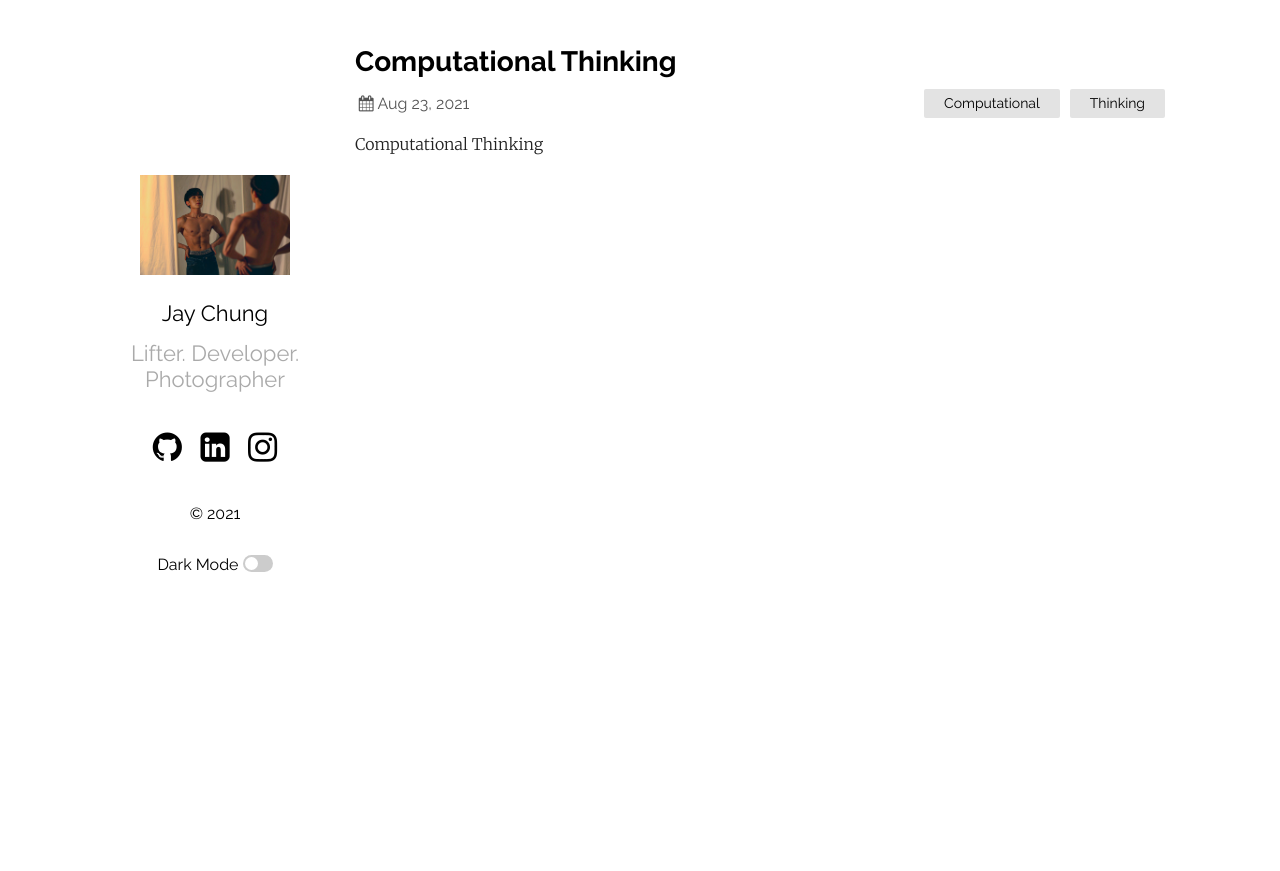
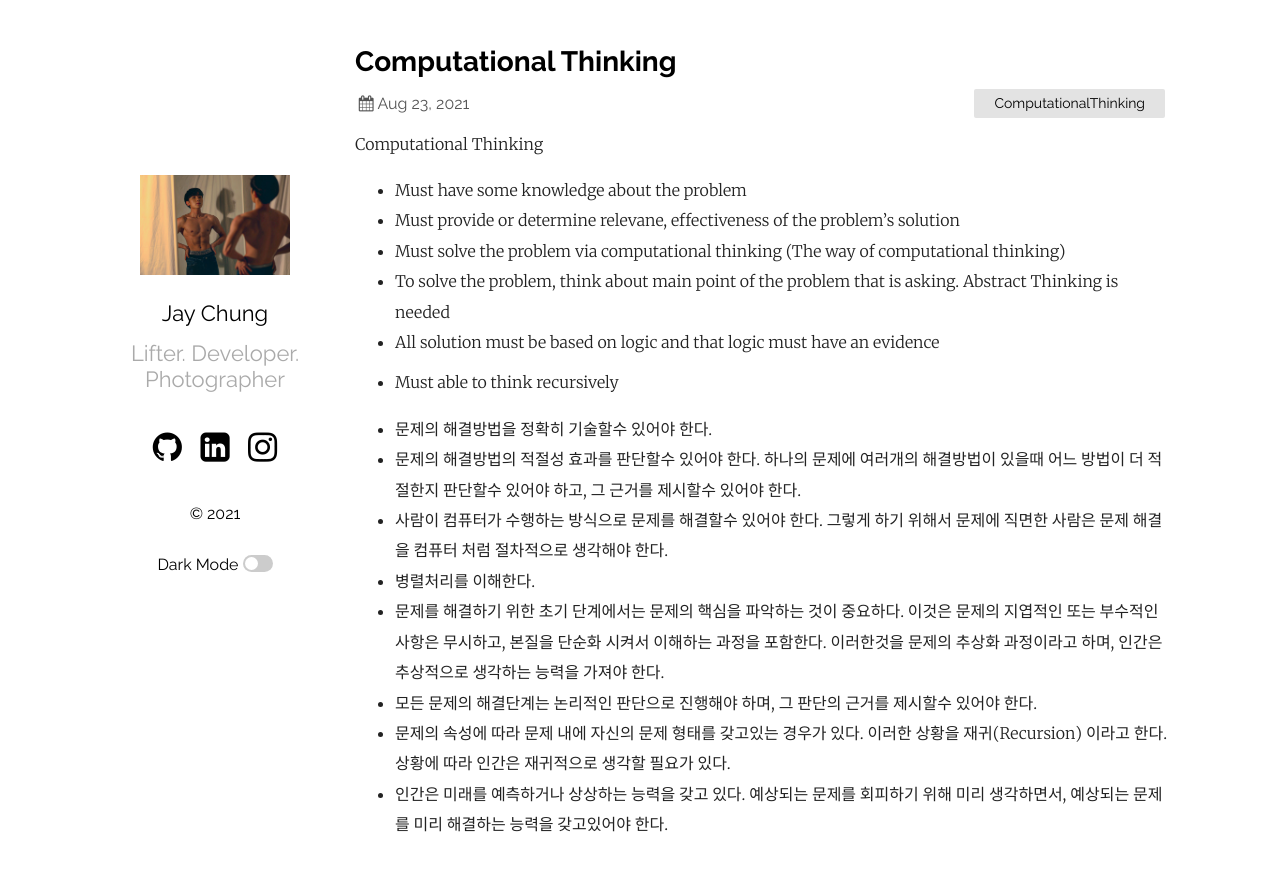
Before and after one commit to healthgongdoll/healthgongdoll.github.io, a Jekyll site: the page built from _posts/2021-08-23-Computational Thinking.markdown, in a window 1280 px wide. Shown: the top 871 px of the page. Built offline with Jekyll 4.4.1, drawn with Linux system fonts in a browser that asks for light colours.

Commit message:
New Blog Update

```diff
--- a/_posts/2021-08-23-Computational Thinking.markdown
+++ b/_posts/2021-08-23-Computational Thinking.markdown
@@ -2,9 +2,27 @@
 layout: post
 title:  "Computational Thinking"
 date:   2021-08-23 16:26:36 +0530
-categories: Computational Thinking
+categories: ComputationalThinking
 ---
 Computational Thinking
+
+- Must have some knowledge about the problem
+- Must provide or determine relevane, effectiveness of the problem's solution
+- Must solve the problem via computational thinking (The way of computational thinking)
+- To solve the problem, think about main point of the problem that is asking. Abstract Thinking is needed
+- All solution must be based on logic and that logic must have an evidence
+- Must able to think recursively
+
+- 문제의 해결방법을 정확히 기술할수 있어야 한다.
+- 문제의 해결방법의 적절성 효과를 판단할수 있어야 한다. 하나의 문제에 여러개의 해결방법이 있을때 어느 방법이 더 적절한지 판단할수 있어야 하고, 그 근거를 제시할수 있어야 한다.
+- 사람이 컴퓨터가 수행하는 방식으로 문제를 해결할수 있어야 한다. 그렇게 하기 위해서 문제에 직면한 사람은 문제 해결을 컴퓨터 처럼 절차적으로 생각해야 한다.
+- 병렬처리를 이해한다.
+- 문제를 해결하기 위한 초기 단계에서는 문제의 핵심을 파악하는 것이 중요하다. 이것은 문제의 지엽적인 또는 부수적인 사항은 무시하고, 본질을 단순화 시켜서 이해하는 과정을 포함한다. 이러한것을 문제의 추상화 과정이라고 하며, 인간은 추상적으로 생각하는 능력을 가져야 한다.
+- 모든 문제의 해결단계는 논리적인 판단으로 진행해야 하며, 그 판단의 근거를 제시할수 있어야 한다.
+- 문제의 속성에 따라 문제 내에 자신의 문제 형태를 갖고있는 경우가 있다. 이러한 상황을 재귀(Recursion) 이라고 한다. 상황에 따라 인간은 재귀적으로 생각할 필요가 있다.
+- 인간은 미래를 예측하거나 상상하는 능력을 갖고 있다. 예상되는 문제를 회피하기 위해 미리 생각하면서, 예상되는 문제를 미리 해결하는 능력을 갖고있어야 한다.
+
+
 
 <!-- ---
 Lorem ipsum dolor sit amet, consectetur adipisicing elit, sed do eiusmod tempor incididunt ut labore et dolore magna aliqua. Ut enim ad minim veniam, quis nostrud exercitation ullamco laboris nisi ut aliquip ex ea commodo consequat. Duis aute irure dolor in reprehenderit in voluptate velit esse
```
